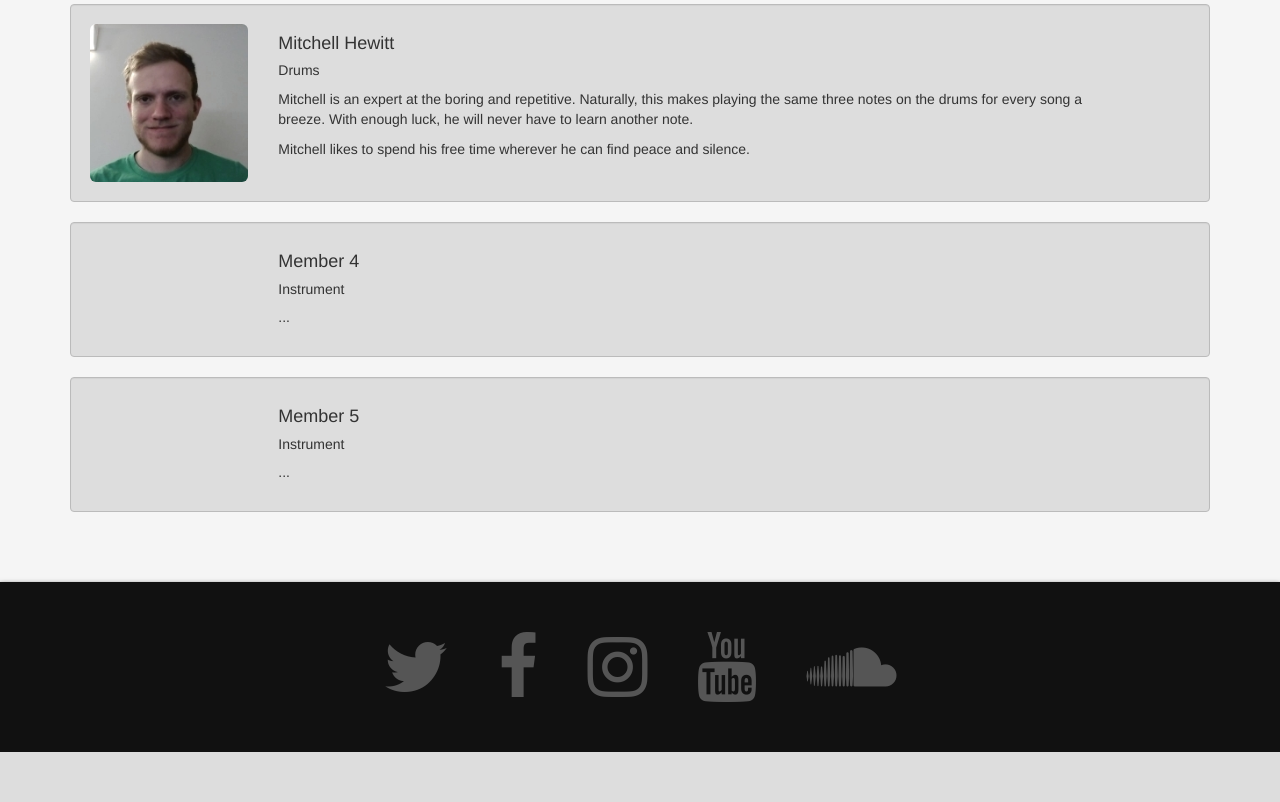
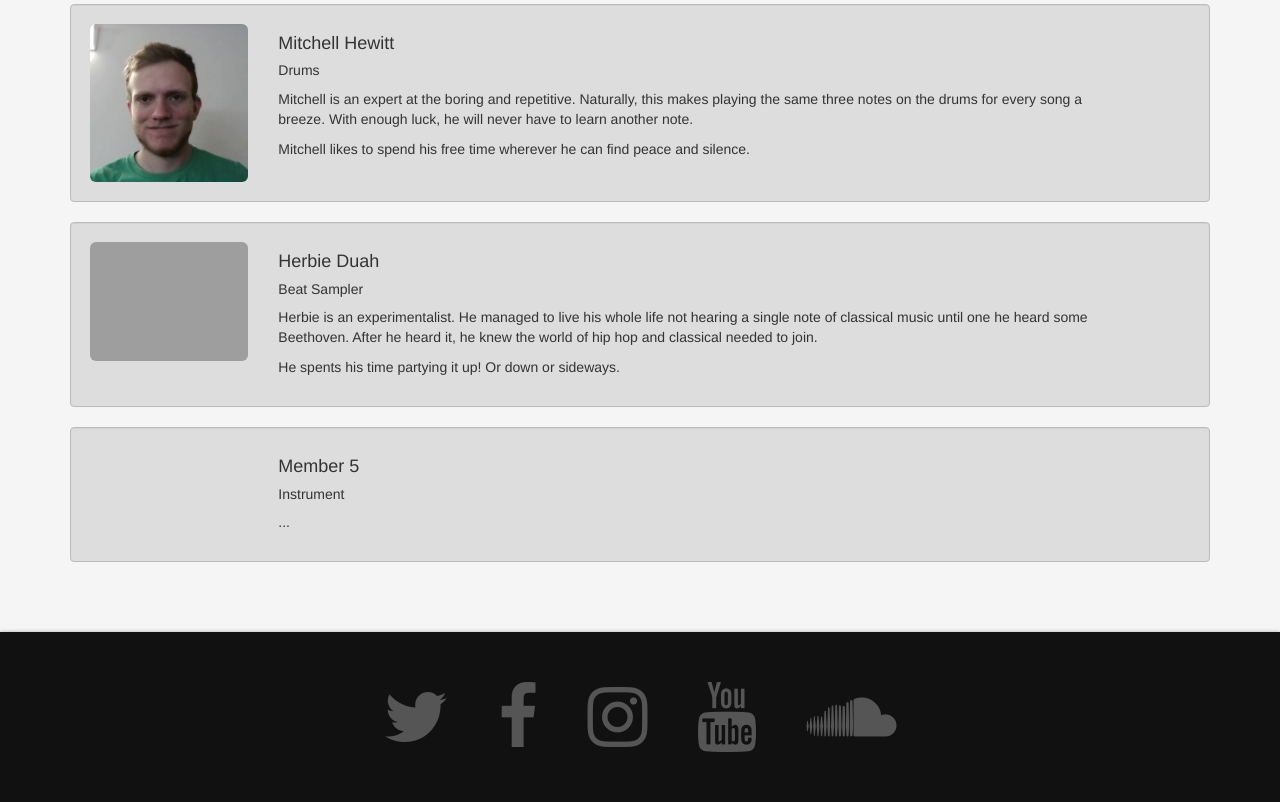
Before and after one commit to jpoehnelt/cs399-band, a Django app: page /members in a window 1280 px wide. Shown: the part 646-1448 px from the top of the page. Before the commit the page ends 1398 px from the top, so only its background shows below. Run offline with Django 3.2, Linux system fonts and the light colour scheme; parts of the project's set-up code (start-up, migrations or seed data) failed here and were passed over; some libraries are stand-ins or nearby versions; grey boxes are pictures that could not be loaded.

Commit message:
herbie from other branch

```diff
--- a/app/templates/members.html
+++ b/app/templates/members.html
@@ -26,6 +26,7 @@
                 <div class="col-sm-9">
                     <h4>Conner Swann</h4>
                     <h5>Electric Triangle and Gnarly Vocals</h5>
+
                     <p>
                         Conner has been with Beathoven for a little under a week now, he has great
                         ambitions in the world of music and hopes to one day perform at each and
@@ -90,13 +91,19 @@
         <div class="well">
             <div class="row">
                 <div class="col-sm-2">
-
+                    <img class="img-responsive img-rounded" src="/static/images/herbie.jpg"
+                         alt="Herbie Duah"/>
                 </div>
                 <div class="col-sm-9">
-                    <h4>Member 4</h4>
-                    <h5>Instrument</h5>
+                    <h4>Herbie Duah</h4>
+                    <h5>Beat Sampler</h5>
 
-                    <p>...</p>
+                    <p>Herbie is an experimentalist. He managed to live his whole life not hearing
+                        a single note of classical music until one
+                        he heard some Beethoven. After he heard it, he knew the world of hip hop
+                        and classical needed to join.</p>
+
+                    <p>He spents his time partying it up! Or down or sideways.</p>
                 </div>
             </div>
         </div>
```
